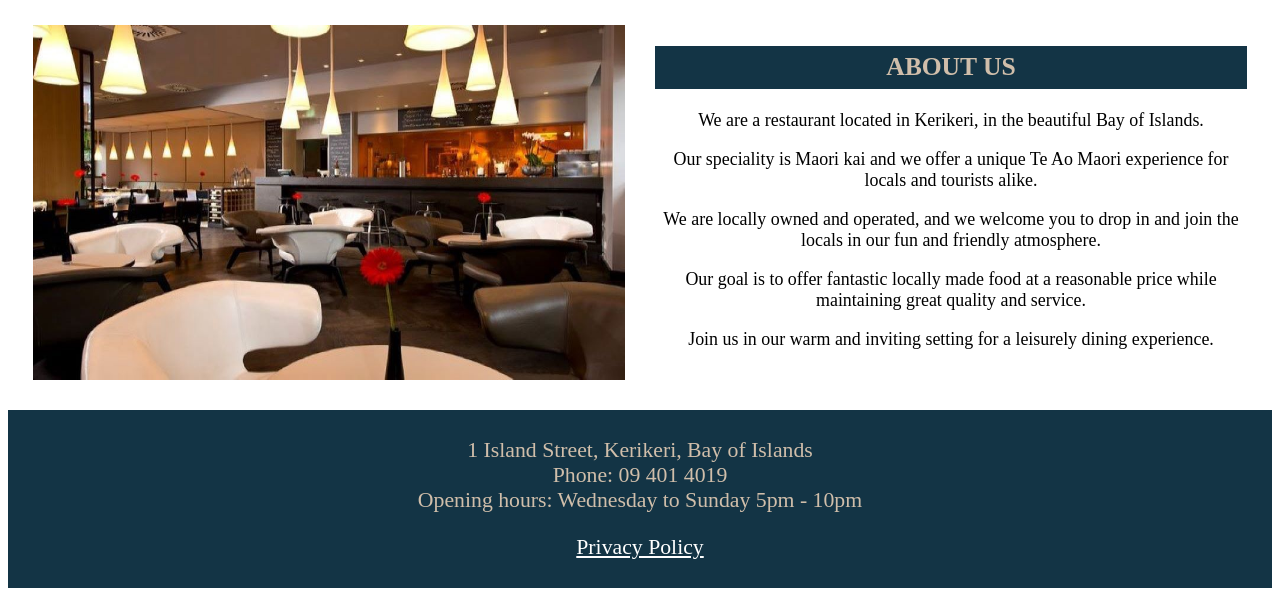
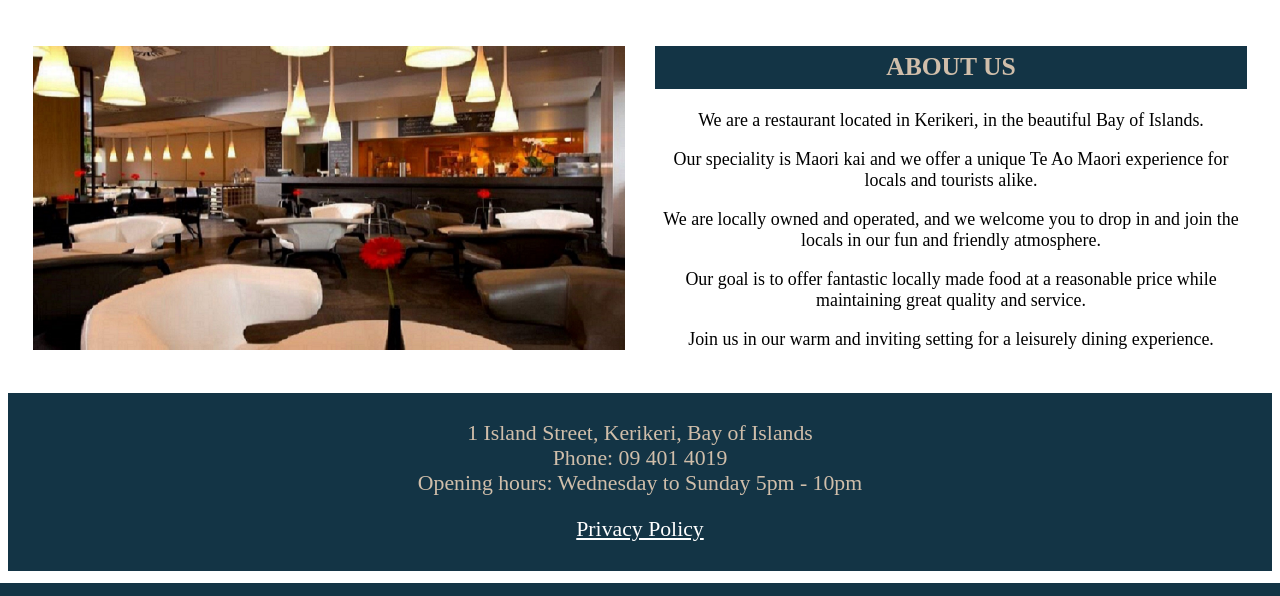
Before and after one commit to ChrisCairns10/ChrisCairns10.github.io, a PHP site: page / in a window 1280 px wide. Shown: the part 217-813 px from the top of the page. Run offline with PHP 8.4, Linux system fonts and the light colour scheme.

Commit message:
Add files via upload

```diff
--- a/CSS/my-css.css
+++ b/CSS/my-css.css
@@ -134,5 +134,5 @@
 /* Set home page image width and height */
 .img {
     width: 100%;
-    height: 100%;
+    height: auto;
     }
--- a/index.html
+++ b/index.html
@@ -31,7 +31,7 @@
       <div class="row">
         <!-- Column 1: 'RESTAURANT IMAGE' -->
         <div class="column">
-            <img src="Images/Restaurant1.jpg" class=img  alt="The Haukai Restaurant open for dining in the evening.">
+            <br><img src="Images/Restaurant.jpg" class=img  alt="The Haukai Restaurant open for dining in the evening.">
         </div>
         <!-- Column 2: 'ABOUT US' -->
         <div class="column">
```
